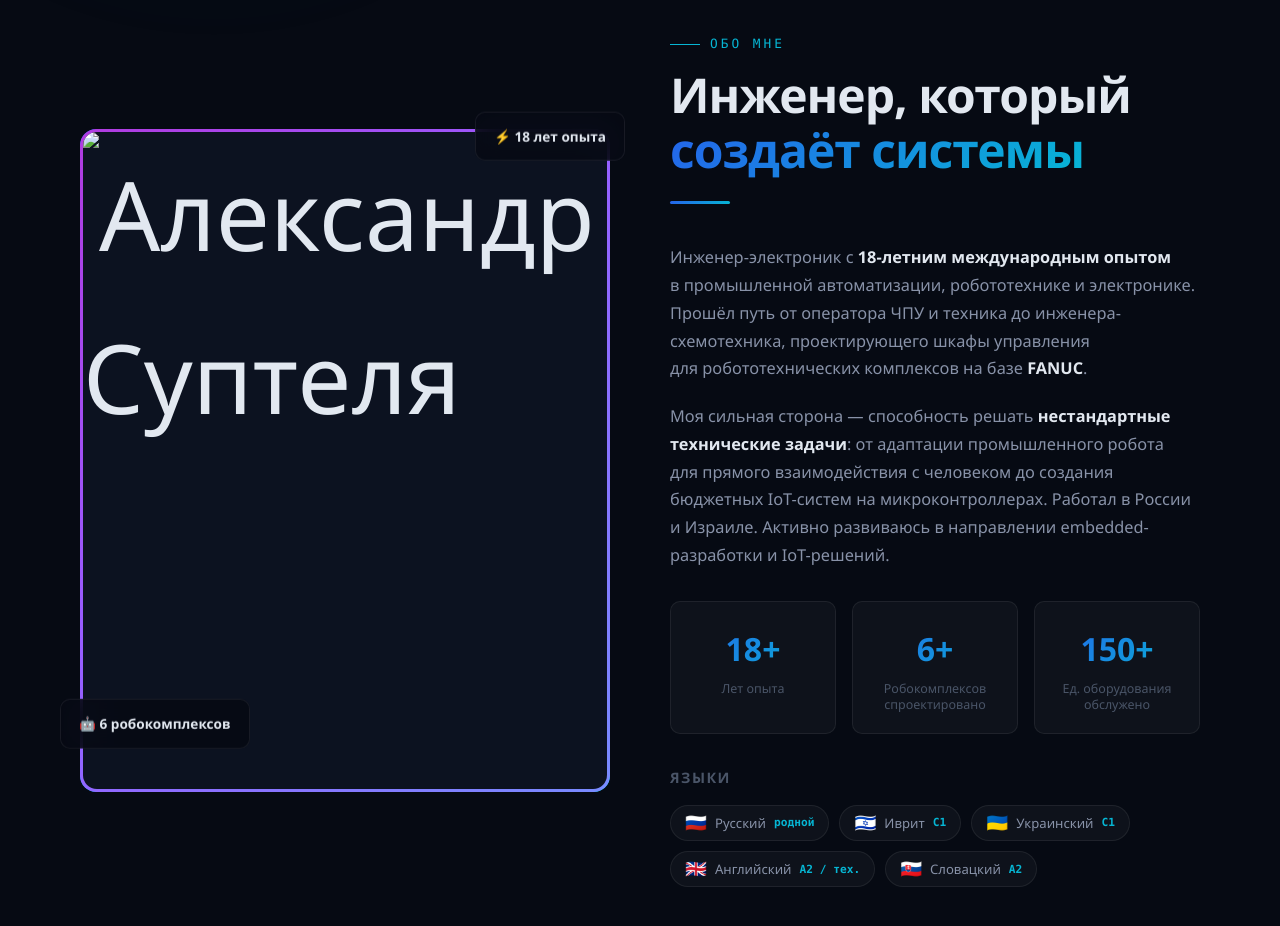
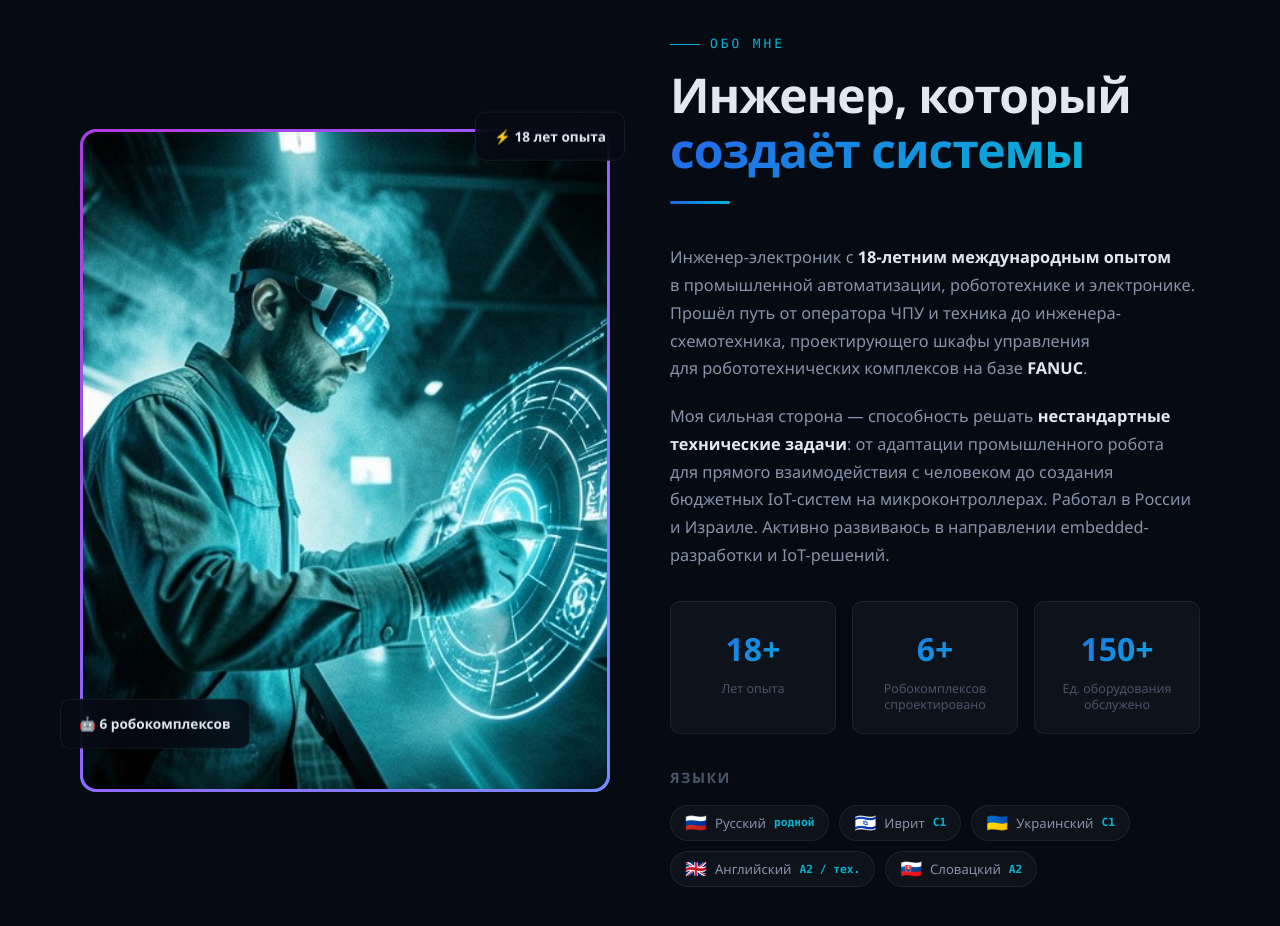
Before and after one commit to AlexSup777/suptelya, a plain HTML site: page index.html in a window 1280 px wide. Shown: the part 980-1906 px from the top of the page. Drawn offline with Linux system fonts and the light colour scheme.

Commit message:
Update index.html

```diff
--- a/index.html
+++ b/index.html
@@ -1202,7 +1202,7 @@ a:hover{color:var(--accent-1)}
       <div class="about__image-frame">
         <div class="about__image-inner">
           <!-- Замените на фото: <img src="photo.jpg" alt="Александр Суптеля"> -->
-		  <img src="foto.jpg" alt="Александр Суптеля">
+		  <img src="image.jpg?v=2" alt="Александр Суптеля">
         </div>
       </div>
       <div class="about__image-float about__image-float--1">⚡ 18 лет опыта</div>
```
